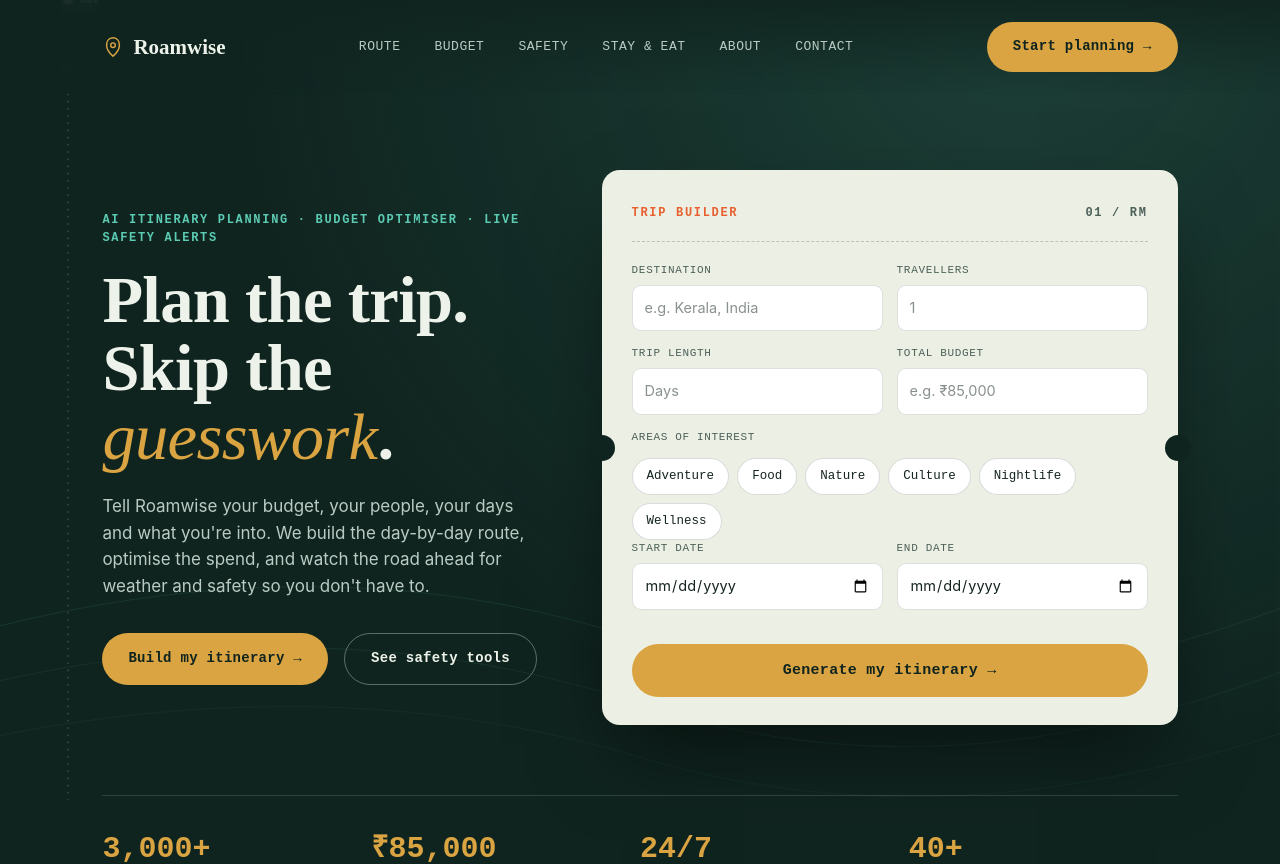
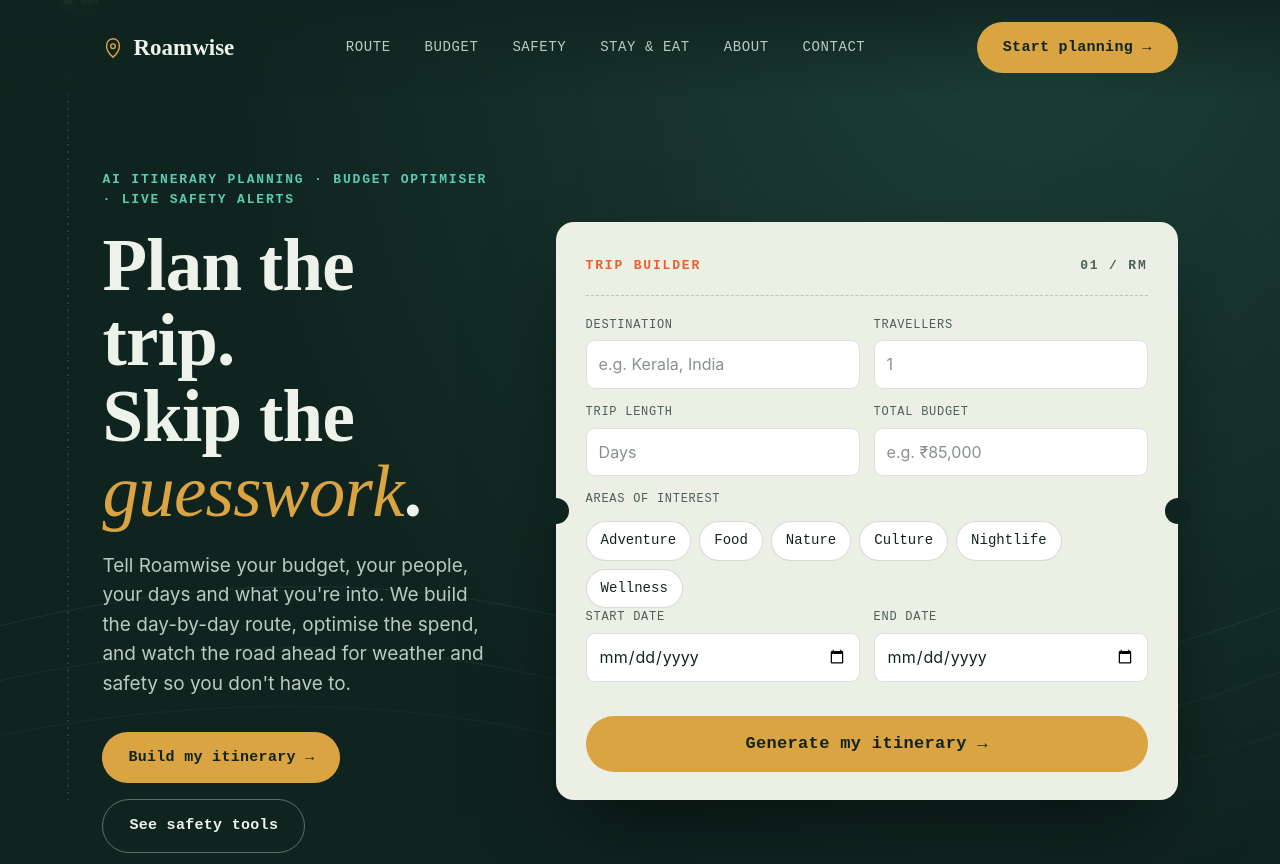
Before and after one commit to IntegrationGOAT/roamwiser, a React (Vite) app: page / in a window 1280 px wide. Shown: the top 864 px of the page. Built offline with nearby package versions, Linux system fonts and the light colour scheme.

Commit message:
modified:   index.html 	modified:   package.json 	modified:   src/App.tsx 	modified:   src/index.css

```diff
--- a/index.html
+++ b/index.html
@@ -4,7 +4,7 @@
     <meta charset="UTF-8" />
     <link rel="icon" type="image/svg+xml" href="/favicon.svg" />
     <meta name="viewport" content="width=device-width, initial-scale=1.0" />
-    <title>roamwiser</title>
+    <title>roamwise</title>
   </head>
   <body>
     <div id="root"></div>
--- a/package.json
+++ b/package.json
@@ -1,5 +1,5 @@
 {
-  "name": "roamwiser",
+  "name": "roamwise",
   "private": true,
   "version": "0.0.0",
   "type": "module",
--- a/src/App.tsx
+++ b/src/App.tsx
@@ -341,7 +341,7 @@
               <span>Land, check into homestay, walk the backwaters promenade</span>
             </div>
             <div className="slot">
-              <span className="tag">Afternoon</span>
+                <span className="tag">Afternoon</span>
               <span>Spice market food trail with a local guide</span>
             </div>
             <div className="slot">
--- a/src/index.css
+++ b/src/index.css
@@ -46,7 +46,7 @@
     background-color: var(--color-paper);
     color: var(--color-text-dark);
     font-family: var(--font-family-inter);
-    font-size: 16px;
+    font-size: 17.6px;
     line-height: 1.55;
     overflow-x: hidden;
   }
@@ -63,14 +63,14 @@
     font-family: var(--font-family-space);
     text-transform: uppercase;
     letter-spacing: 0.14em;
-    font-size: 12px;
+    font-size: 13px;
     font-weight: 600;
   }
 
   .btn {
     font-family: var(--font-family-space);
     font-weight: 600;
-    font-size: 14px;
+    font-size: 15px;
     letter-spacing: 0.02em;
     border: none;
     border-radius: 999px;
@@ -175,7 +175,7 @@
 
   .spine-label {
     font-family: var(--font-family-space);
-    font-size: 10px;
+    font-size: 11px;
     letter-spacing: 0.08em;
     fill: rgba(237, 243, 234, 0.55);
     text-transform: uppercase;
@@ -206,7 +206,7 @@
     align-items: center;
     gap: 9px;
     font-family: var(--font-family-fraunces);
-    font-size: 21px;
+    font-size: 23px;
     font-weight: 600;
     color: var(--color-text-light);
   }
@@ -221,7 +221,7 @@
     color: var(--color-muted-light);
     text-decoration: none;
     font-family: var(--font-family-space);
-    font-size: 13px;
+    font-size: 14px;
     letter-spacing: 0.04em;
     text-transform: uppercase;
     transition: color 0.2s;
@@ -278,7 +278,7 @@
   }
 
   h1.display {
-    font-size: clamp(40px, 5.2vw, 68px);
+    font-size: clamp(44px, 5.7vw, 75px);
     line-height: 1.03;
     color: var(--color-text-light);
   }
@@ -293,7 +293,7 @@
     margin-top: 22px;
     max-width: 460px;
     color: var(--color-muted-light);
-    font-size: 17px;
+    font-size: 19px;
   }
 
   .hero-ctas {
@@ -361,7 +361,7 @@
 
   .field label {
     font-family: var(--font-family-space);
-    font-size: 11px;
+    font-size: 12px;
     letter-spacing: 0.06em;
     text-transform: uppercase;
     color: var(--color-muted-dark);
@@ -370,7 +370,7 @@
   .field select,
   .field input {
     font-family: var(--font-family-inter);
-    font-size: 14.5px;
+    font-size: 16px;
     color: var(--color-text-dark);
     background: #fff;
     border: 1.5px solid rgba(20, 36, 32, 0.14);
@@ -393,7 +393,7 @@
 
   .chip {
     font-family: var(--font-family-space);
-    font-size: 12.5px;
+    font-size: 14px;
     padding: 8px 14px;
     border-radius: 999px;
     border: 1.5px solid rgba(20, 36, 32, 0.16);
@@ -413,7 +413,7 @@
     width: 100%;
     justify-content: center;
     margin-top: 20px;
-    font-size: 15px;
+    font-size: 17px;
     padding: 15px;
   }
 
@@ -437,13 +437,13 @@
 
   .stat .num {
     font-family: var(--font-family-space);
-    font-size: 30px;
+    font-size: 33px;
     font-weight: 700;
     color: var(--color-gold);
   }
 
   .stat .lbl {
-    font-size: 12.5px;
+    font-size: 14px;
     color: var(--color-muted-light);
     margin-top: 4px;
   }
@@ -468,12 +468,12 @@
   }
 
   .sec-head h2 {
-    font-size: clamp(28px, 3.4vw, 42px);
+    font-size: clamp(31px, 3.7vw, 46px);
   }
 
   .sec-head p {
     margin-top: 16px;
-    font-size: 16px;
+    font-size: 18px;
     max-width: 520px;
   }
 
@@ -506,21 +506,21 @@
 
   .day-num {
     font-family: var(--font-family-space);
-    font-size: 12px;
+    font-size: 13px;
     color: var(--color-coral);
     letter-spacing: 0.08em;
   }
 
   .day-title {
     font-family: var(--font-family-fraunces);
-    font-size: 19px;
+    font-size: 21px;
     margin: 6px 0 16px;
   }
 
   .slot {
     display: flex;
     gap: 10px;
-    font-size: 13.5px;
+    font-size: 15px;
     padding: 9px 0;
     border-top: 1px dashed rgba(20, 36, 32, 0.12);
   }
@@ -531,7 +531,7 @@
 
   .slot .tag {
     font-family: var(--font-family-space);
-    font-size: 10.5px;
+    font-size: 12px;
     text-transform: uppercase;
     color: var(--color-muted-dark);
     min-width: 64px;
@@ -541,7 +541,7 @@
     margin-top: 16px;
     display: inline-block;
     font-family: var(--font-family-space);
-    font-size: 12px;
+    font-size: 13px;
     background: var(--color-paper-2);
     padding: 6px 12px;
     border-radius: 999px;
@@ -577,7 +577,7 @@
   .bar-row .b-label {
     width: 110px;
     font-family: var(--font-family-space);
-    font-size: 12.5px;
+    font-size: 14px;
     color: var(--color-muted-light);
   }
 
@@ -599,7 +599,7 @@
     width: 38px;
     text-align: right;
     font-family: var(--font-family-space);
-    font-size: 12.5px;
+    font-size: 14px;
     color: var(--color-text-light);
   }
 
@@ -612,14 +612,14 @@
 
   .budget-total {
     font-family: var(--font-family-space);
-    font-size: 34px;
+    font-size: 37px;
     font-weight: 700;
     color: var(--color-gold);
   }
 
   .budget-meta {
     color: var(--color-muted-light);
-    font-size: 13px;
+    font-size: 14px;
     margin-top: 4px;
   }
 
@@ -629,7 +629,7 @@
     border-radius: 12px;
     background: rgba(91, 203, 179, 0.1);
     border: 1px solid rgba(91, 203, 179, 0.3);
-    font-size: 14px;
+    font-size: 15px;
     color: var(--color-text-light);
   }
 
@@ -661,12 +661,12 @@
   }
 
   .safety-card h3 {
-    font-size: 17px;
+    font-size: 19px;
     margin-bottom: 8px;
   }
 
   .safety-card p {
-    font-size: 14px;
+    font-size: 15px;
     color: var(--color-muted-dark);
   }
 
@@ -674,7 +674,7 @@
     display: inline-block;
     margin-top: 12px;
     font-family: var(--font-family-space);
-    font-size: 11px;
+    font-size: 12px;
     padding: 5px 10px;
     border-radius: 999px;
     letter-spacing: 0.04em;
@@ -736,7 +736,7 @@
 
   .rec-tag {
     font-family: var(--font-family-space);
-    font-size: 10px;
+    font-size: 11px;
     text-transform: uppercase;
     letter-spacing: 0.06em;
     color: var(--color-teal-line);
@@ -744,7 +744,7 @@
 
   .rec-title {
     font-family: var(--font-family-fraunces);
-    font-size: 16.5px;
+    font-size: 18px;
     margin: 6px 0 8px;
     color: var(--color-text-light);
   }
@@ -753,7 +753,7 @@
     display: flex;
     justify-content: space-between;
     align-items: center;
-    font-size: 12.5px;
+    font-size: 14px;
     color: var(--color-muted-light);
   }
 
@@ -782,7 +782,7 @@
 
   .rec-expanded-content p {
     color: var(--color-text-light);
-    font-size: 13px;
+    font-size: 14px;
     line-height: 1.7;
   }
 
@@ -812,7 +812,7 @@
     max-width: 80%;
     padding: 12px 16px;
     border-radius: 14px;
-    font-size: 14px;
+    font-size: 15px;
     margin-bottom: 10px;
   }
 
@@ -837,7 +837,7 @@
 
   .lang-pill {
     font-family: var(--font-family-space);
-    font-size: 11.5px;
+    font-size: 13px;
     padding: 6px 12px;
     border-radius: 999px;
     background: var(--color-paper-2);
@@ -864,7 +864,7 @@
   .gallery .tile span {
     font-family: var(--font-family-space);
     color: #fff;
-    font-size: 12px;
+    font-size: 13px;
     letter-spacing: 0.04em;
     text-shadow: 0 2px 8px rgba(0, 0, 0, 0.4);
   }
@@ -904,7 +904,7 @@
 
   .tile-expanded-content p {
     color: #fff;
-    font-size: 13px;
+    font-size: 14px;
     line-height: 1.7;
     text-shadow: 0 1px 3px rgba(0, 0, 0, 0.8);
   }
@@ -942,13 +942,13 @@
 
   .about-stat .num {
     font-family: var(--font-family-space);
-    font-size: 26px;
+    font-size: 29px;
     font-weight: 700;
     color: var(--color-coral);
   }
 
   .about-stat .lbl {
-    font-size: 12.5px;
+    font-size: 14px;
     color: var(--color-muted-dark);
     margin-top: 2px;
   }
@@ -980,7 +980,7 @@
     padding: 13px 14px;
     color: var(--color-text-light);
     font-family: var(--font-family-inter);
-    font-size: 14.5px;
+    font-size: 16px;
     outline: none;
   }
 
@@ -1011,14 +1011,14 @@
 
   .cinfo-row .l {
     font-family: var(--font-family-space);
-    font-size: 11px;
+    font-size: 12px;
     text-transform: uppercase;
     color: var(--color-muted-light);
     letter-spacing: 0.06em;
   }
 
   .cinfo-row .v {
-    font-size: 15px;
+    font-size: 17px;
     color: var(--color-text-light);
     margin-top: 2px;
   }
@@ -1040,7 +1040,7 @@
     color: var(--color-text-light);
     text-decoration: none;
     font-family: var(--font-family-space);
-    font-size: 12px;
+    font-size: 13px;
     transition: border-color 0.2s;
   }
 
@@ -1058,10 +1058,10 @@
     flex-wrap: wrap;
     gap: 16px;
     border-top: 1px solid rgba(237, 243, 234, 0.08);
-    font-size: 13px;
+    font-size: 14px;
   }
 
   footer .logo {
-    font-size: 17px;
+    font-size: 19px;
   }
 }
```
